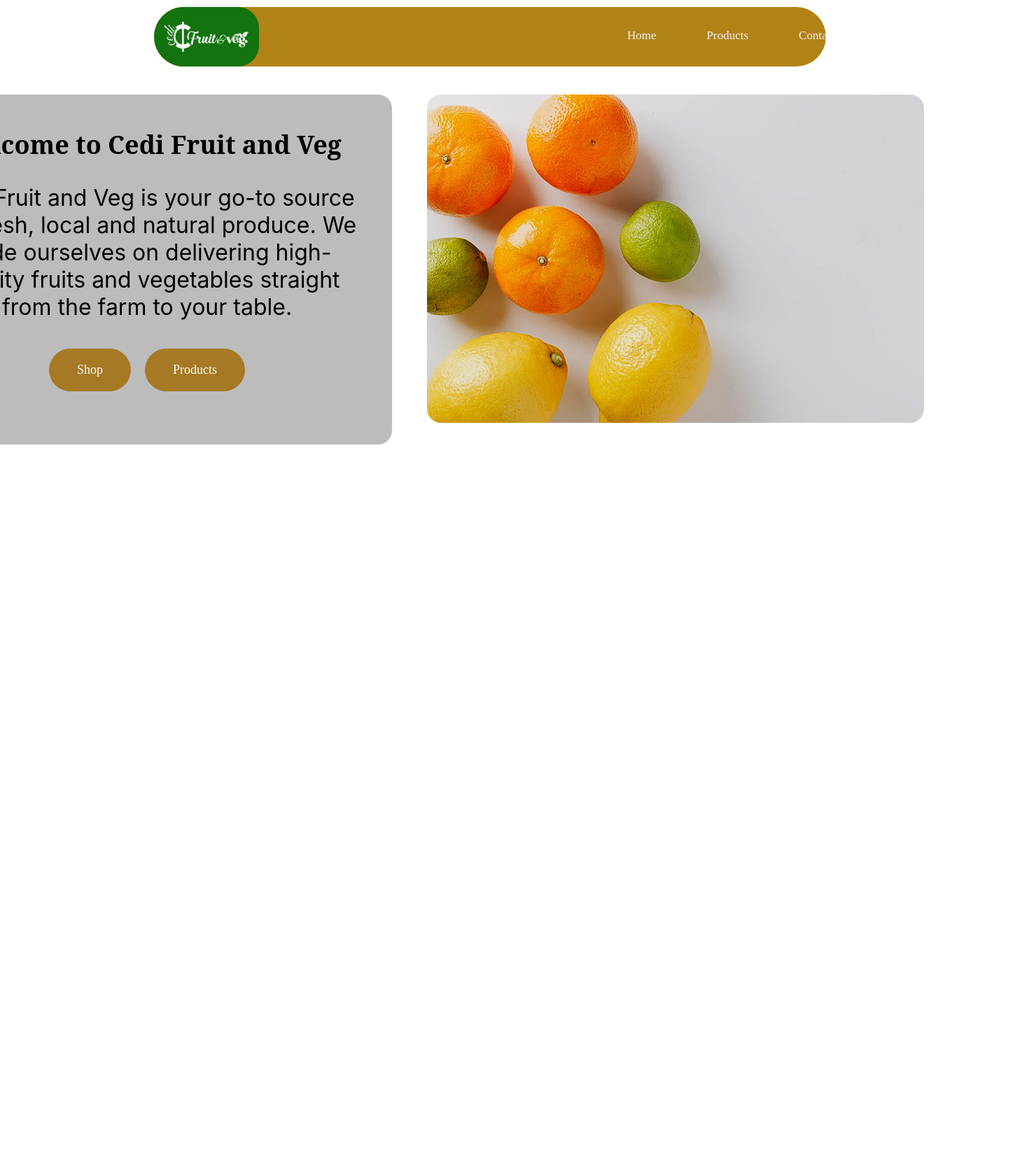
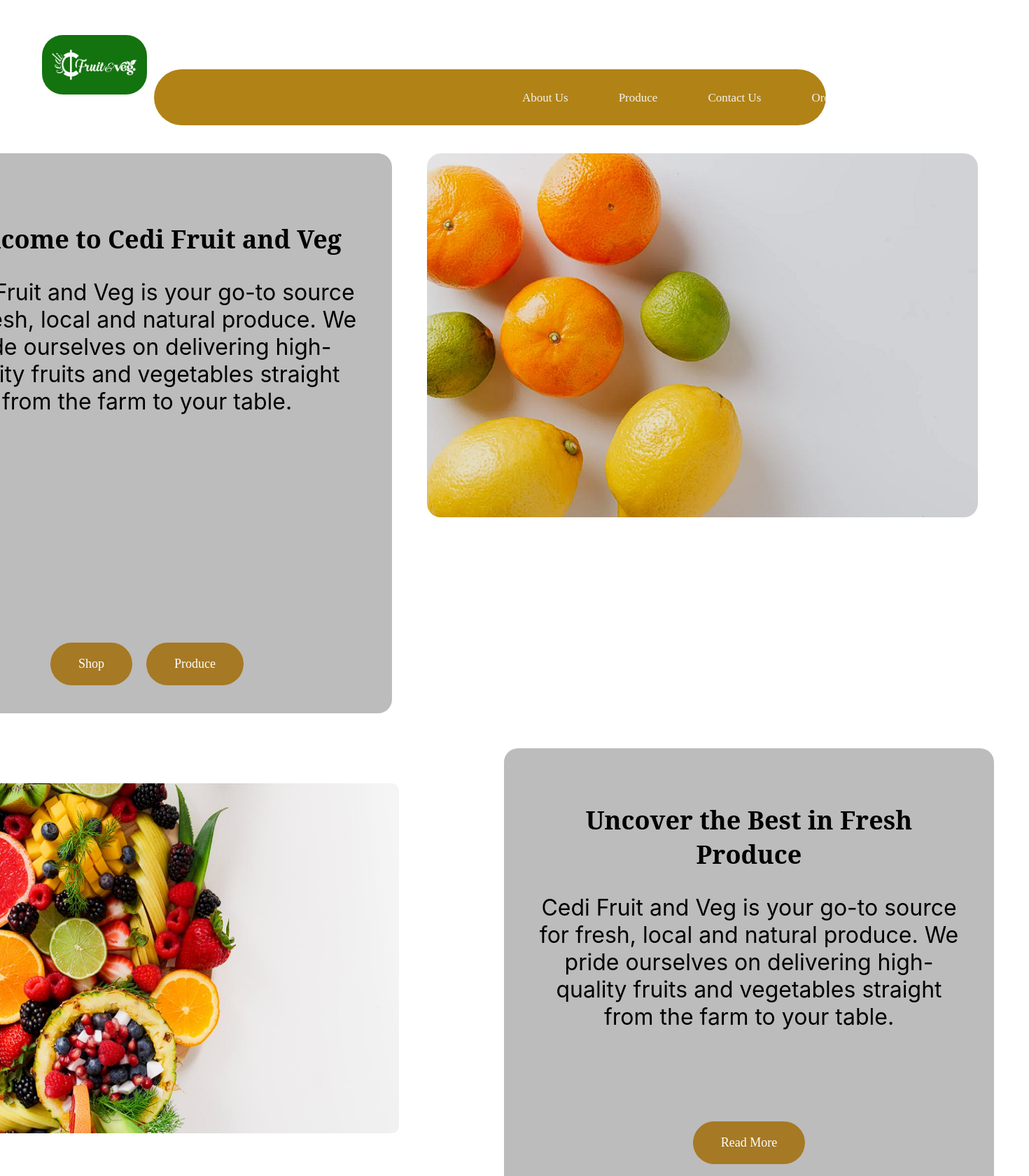
Before and after one commit to DaejonFerrao/shop, a React (Create React App) app: page / in a window 1280 px wide. Shown: the top 1680 px of the page at 70% size, 1470 px wide, since content can reach past the window. Before the commit the page ends 800 px from the top, so only its background shows below. Built offline with nearby package versions, Linux system fonts and the light colour scheme.

Commit message:
made some changes on the navbar

```diff
--- a/src/App.js
+++ b/src/App.js
@@ -13,10 +13,13 @@
   return (
     <div>
       <Navbar />
+      <Home />
+      <About />
+      <Products />
       <Routes>
-        <Route path="/" element={<Home />} />
-        <Route path="/Products" element={<Products />} />
-        <Route path="/About" element={<About />} />
+        {/* <Route path="/" element={<Home />} /> */}
+        {/* <Route path="/Products" element={<Products />} /> */}
+        {/* <Route path="/About" element={<About />} /> */}
         <Route path="/ContactUs" element={<ContactUs />} />
         <Route path="/Shop" element={<Shop />} />
         <Route path="/EnquiryForm" element={<EnquiryForm />} />
--- a/src/Components/Navbar/Navbar.css
+++ b/src/Components/Navbar/Navbar.css
@@ -4,8 +4,9 @@
     background-color: #B18316;
     overflow: hidden;
     left: 220px;
-    width: 75%;
-    top: 10px;
+    width: 100px;
+    height: 80px;
+    top: 40px;
     border-radius: 50px;
 }
 
@@ -41,8 +42,11 @@
 }
 
 .Logo {
+    position: relative;
+    left: 60px;
+    top: 50px;
     width: 150px;
-    float: left;
+    /* float: left; */
     height: 85px;
     border-radius: 30px;
 }
@@ -101,8 +105,11 @@
 }
 
 .Logo {
+    position: relative;
+    right: 400px;
+    bottom: 5px;
     width: 150px;
-    float: left;
+    /* float: left; */
     height: 85px;
     border-radius: 30px;
 }
--- a/src/Components/Navbar/Navbar.js
+++ b/src/Components/Navbar/Navbar.js
@@ -4,15 +4,19 @@
 
 const Navbar = () => {
     return (
-        <div class="topnav" id="myTopnav">
-            <img src={Logo} alt="Logo" className="Logo"/>
-            <a className="nav-list" href="/">Home</a>
-            <a className="nav-list" href="Products">Products</a>
-            <a className="nav-list" href="ContactUs">Contact</a>
-            <a className="nav-list" href="about">About</a>
-            <a className="nav-list" href="Shop">Shop</a>
-            <a className="nav-list" href="EnquiryForm">Enquiry</a>
+    <div>
+        <div>
+        <a href="/">  {/* This link navigates to the home page */}
+                <img src={Logo} alt="Logo" className="Logo" />
+            </a>
         </div>
+        <div className="topnav">
+            <a className="nav-list" href="about">About Us</a>
+            <a className="nav-list" href="Shop">Produce</a>
+            <a className="nav-list" href="ContactUs">Contact Us</a>
+            <a className="nav-list" href="EnquiryForm">Order Online</a>
+        </div>
+    </div>
     );
 };
 
--- a/src/Pages/About/About.css
+++ b/src/Pages/About/About.css
@@ -7,14 +7,16 @@
     border-radius: 20px;
     max-width: 600px;
     margin: 50px auto;
-    height: 550px;
+    height: 750px;
 }
 
 .fruit1 {
+    border-radius: 10px;
     position: relative;
-    right: 1000px;
+    left: -900px;
+    width: 700px;
     height: 500px;
-    transform: rotate(180deg)
+    transform: rotate(180deg);
 }
 
 /* Responsive styling for tablets and small desktops */
--- a/src/Pages/Home/Home.css
+++ b/src/Pages/Home/Home.css
@@ -11,7 +11,7 @@
     border-radius: 20px;
     max-width: 600px;
     margin: 50px auto;
-    height: 400px;
+    height: 700px;
 }
 
 .title {
@@ -60,11 +60,12 @@
     position: relative;
     left: 700px;
     border-radius: 20px;
+    height: 520px;
 }
 
 .home-button {
     position: relative;
-    bottom: 90px;
+    bottom: -195px;
     background-color: #a67924;
     color: white;
     font-family: "Kavoon", serif;
--- a/src/Pages/Home/Home.js
+++ b/src/Pages/Home/Home.js
@@ -23,7 +23,7 @@
             </p>
             <div className="button-container">
                 <button className="home-button" onClick={() => navigateTo("/Shop")}>Shop</button>
-                <button className="home-button" onClick={() => navigateTo("/Products")}>Products</button>
+                <button className="home-button" onClick={() => navigateTo("/Products")}>Produce</button>
             </div>
         </div>
     );
--- a/src/Pages/Products/Products.css
+++ b/src/Pages/Products/Products.css
@@ -20,7 +20,7 @@
     border-radius: 20px;
     max-width: 600px;
     margin: 50px auto;
-    height: 550px;
+    height: 750px;
 }
 
 .product-button {
```
